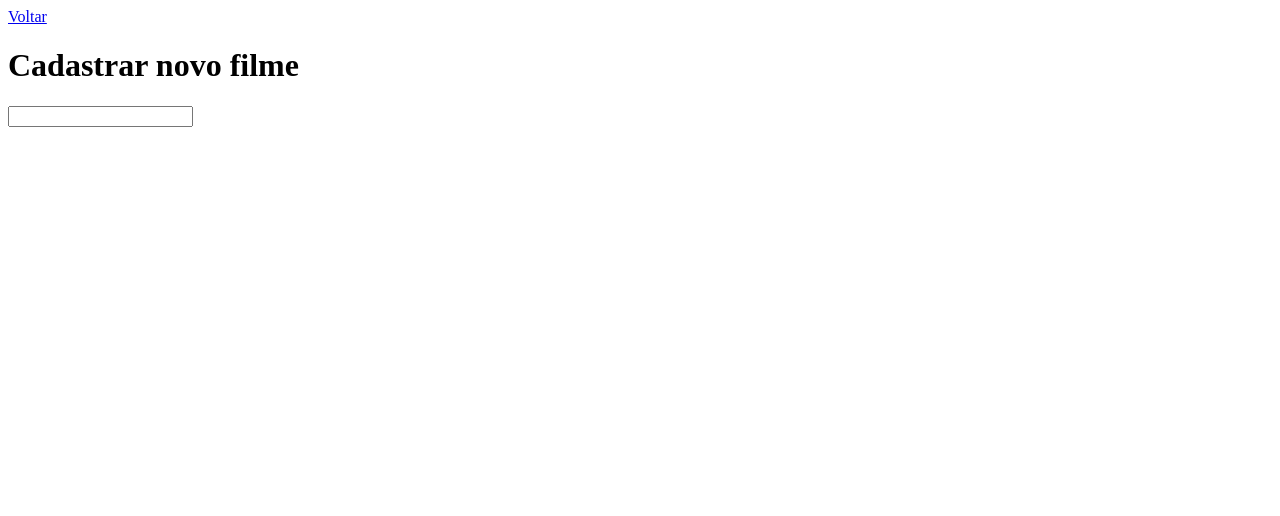
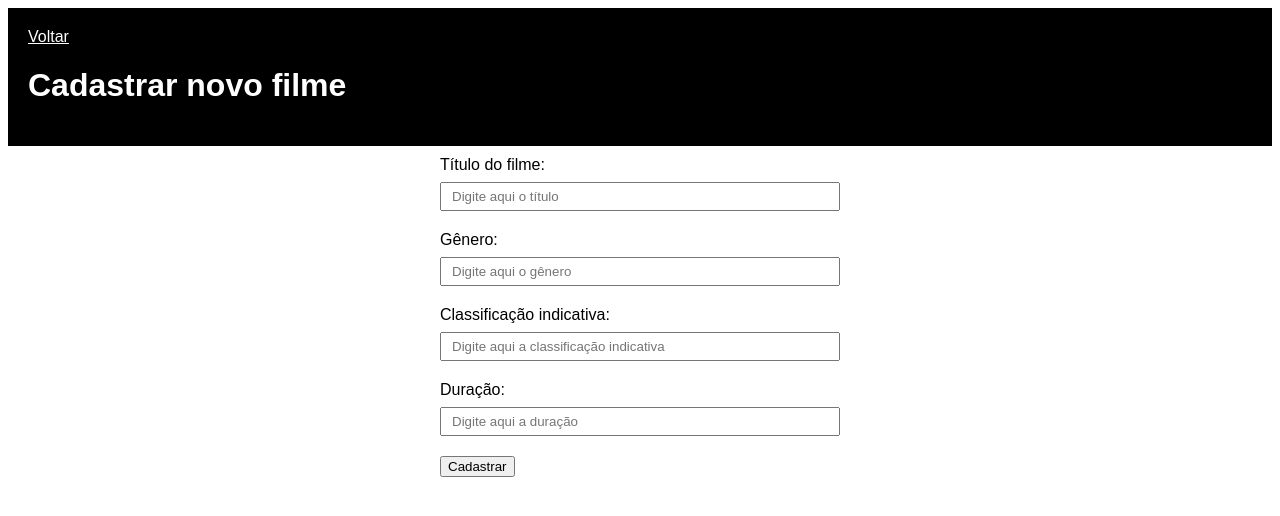
Before and after one commit to giovanagouvea11TIB/atividadeEmDuplaCKeGG, a plain HTML site: page frontend/cadastrar/cadastrar.html in a window 1280 px wide. Drawn offline with Linux system fonts and the light colour scheme.

Commit message:
ajeitado

```diff
--- /dev/null
+++ b/frontend/cadastrar/cadastrar.css
@@ -0,0 +1,34 @@
+
+
+
+* {
+    font-family: Arial, Helvetica, sans-serif;
+}
+
+
+header {
+    background: black;
+    padding: 20px;
+    color: white;
+    margin-bottom: 10px;
+
+    a {
+        color: white;
+    }
+}
+
+main {
+    max-width: 400px;
+    margin-inline: auto;
+
+    div {
+        display: flex;
+        flex-direction: column;
+        gap: 8px;
+        margin-bottom: 20px;
+
+        input {
+            padding: 5px 10px;
+        }
+    }
+}
--- a/frontend/cadastrar/cadastrar.html
+++ b/frontend/cadastrar/cadastrar.html
@@ -3,17 +3,43 @@
 <head>
     <meta charset="UTF-8">
     <meta name="viewport" content="width=device-width, initial-scale=1.0">
-    <title>Document</title>
+    <link rel="stylesheet" href="cadastrar.css">
+    <title>Cadastrar Filme</title>
+
 </head>
 <body>
-    <a href="../frontend/index.html">Voltar</a>
-    <h1>Cadastrar novo filme</h1>
 
-    <form action="">
-        <div>
-            <label for=""></label>
-            <input type="text">
-        </div>
+    <header>
+        <a href="../index.html">Voltar</a>
+        <h1>Cadastrar novo filme</h1>
+    </header>
+
+      <script src="cadastrar.js"></script>
+
+    <main>
+        <form action="">
+
+            <div>
+                <label for="title">Título do filme:</label>
+                <input type="text" id="title" placeholder="Digite aqui o título">
+            </div>
+            <div>
+                <label for="gender">Gênero:</label>
+                <input type="text" id="gender" placeholder="Digite aqui o gênero">
+            </div>
+            <div>
+                <label for="ageLimit">Classificação indicativa:</label>
+                <input type="number" id="ageLimit" placeholder="Digite aqui a classificação indicativa">
+            </div>
+            <div>
+                <label for="duration">Duração:</label>
+                <input type="number" id="duration" placeholder="Digite aqui a duração">
+            </div>
+
+            <button onclick="cadastrarFilme()">Cadastrar</button>
+
     </form>
+    </main>
+
 </body>
 </html>
--- /dev/null
+++ b/frontend/cadastrar/cadastrar.js
@@ -0,0 +1,32 @@
+async function cadastrarFilme() {
+    const title = document.getElementById("titulo")
+    const gender = document.getElementById("genero")
+    const ageLimit = document.getElementById("classificacaoEtaria")
+    const duration = document.getElementById("duracao")
+
+    if (titulo.value === "" || genero.value === "" || classificacaoEtaria.value === "" || duracao.value === "") {
+        alert("Preencha todos os campos!")
+        return
+    }
+
+    const filme = {
+        title: titulo.value,
+        gender: genero.value,
+        ageLimit: classificacaoEtaria.valueAsNumber,
+        duration: duracao.valueAsNumber
+    }
+
+    const resposta = await fetch("https://backend-atividade-em-dupla.vercel.app/criarfilme", {
+        method: "POST",
+        headers: {
+            "Content-type": "application/json"
+        },
+        body: JSON.stringify(filme)
+    })
+
+    const mensagem = await resposta.json()
+
+    alert(mensagem.message)
+
+    window.location.href = "../index.html"
+}
--- a/frontend/style.css
+++ b/frontend/style.css
@@ -9,8 +9,26 @@ margin-top: 60px;
 }
 
 body{
-    background-color:  linear-gradient(135deg, #0D1B2A, #1B4965, #72afbe);;
+    background: #dfdec9;
+    h1{
+        color: rgb(18, 17, 95);
+    }
 }
+
+.header{
+    display: flex;
+    background-color: #1c2788;
+    width: 100%;
+    height: 50px;
+    justify-content: center;
+    align-items: center;
+    a {
+        text-decoration: none;
+        color: white
+    }
+}
+
+
 
 .img {
    margin-left: 200px;
@@ -28,9 +46,20 @@ gap: 20px;
 div {
 
 background-color: #fff;
-border: 1px solid black;
+border: 1px solid rgb(4, 23, 75);
 border-radius: 10px;
 width: 300px;
 height: 200px;
 padding: 10px;
+border: none;
 }
+
+div:hover {
+    cursor: pointer;
+    background-color: #ebbf8d;
+    h2{
+        margin: auto;
+        color: #8f4514;
+
+    }
+}
```
Also changed, not shown: frontend/index.html (+4 -2 lines).
